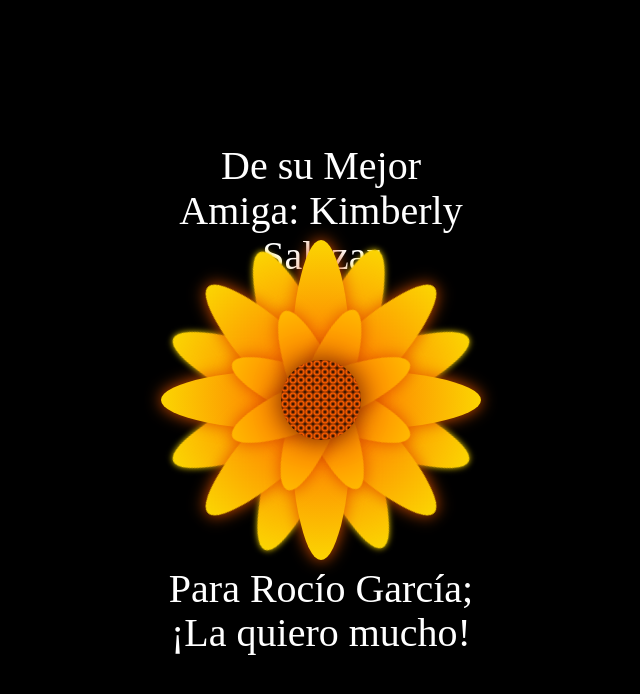
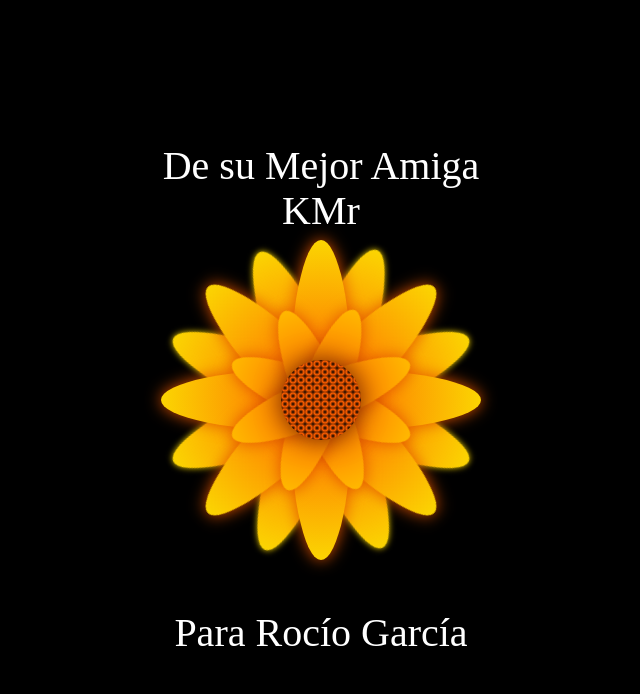
Before and after one commit to Mishelle88/Flores_Amarillas, a plain HTML site: page docs/index.html in a window 1280 px wide. Shown: the whole page, without its empty margins (319-959 px from the left). Drawn offline with Linux system fonts and the light colour scheme.

Commit message:
Update index.html

```diff
--- a/docs/index.html
+++ b/docs/index.html
@@ -11,7 +11,7 @@
 
 <div class="flower">
 
-    <div class="text-above">De su Mejor Amiga: Kimberly Salazar</div>
+    <div class="text-above">De su Mejor Amiga KMr</div>
 
     <div class="mid">
     </div>
@@ -39,7 +39,7 @@
     </div>
     <div class="Petal3 p4">
     </div>
-    <div class="text-below">Para Rocío García; ¡La quiero mucho!  </div>
+    <div class="text-below">Para Rocío García</div>
   </div>
 </body>
 </html>
```
